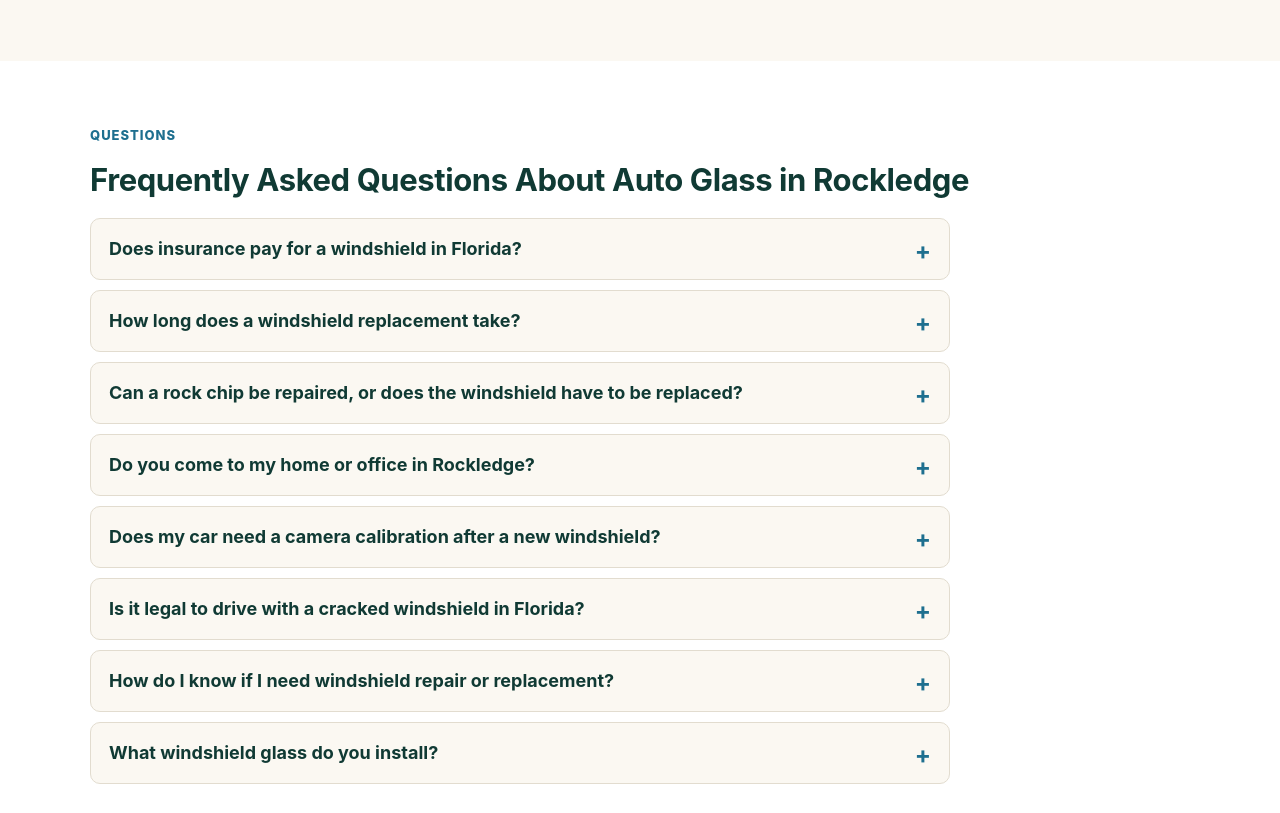
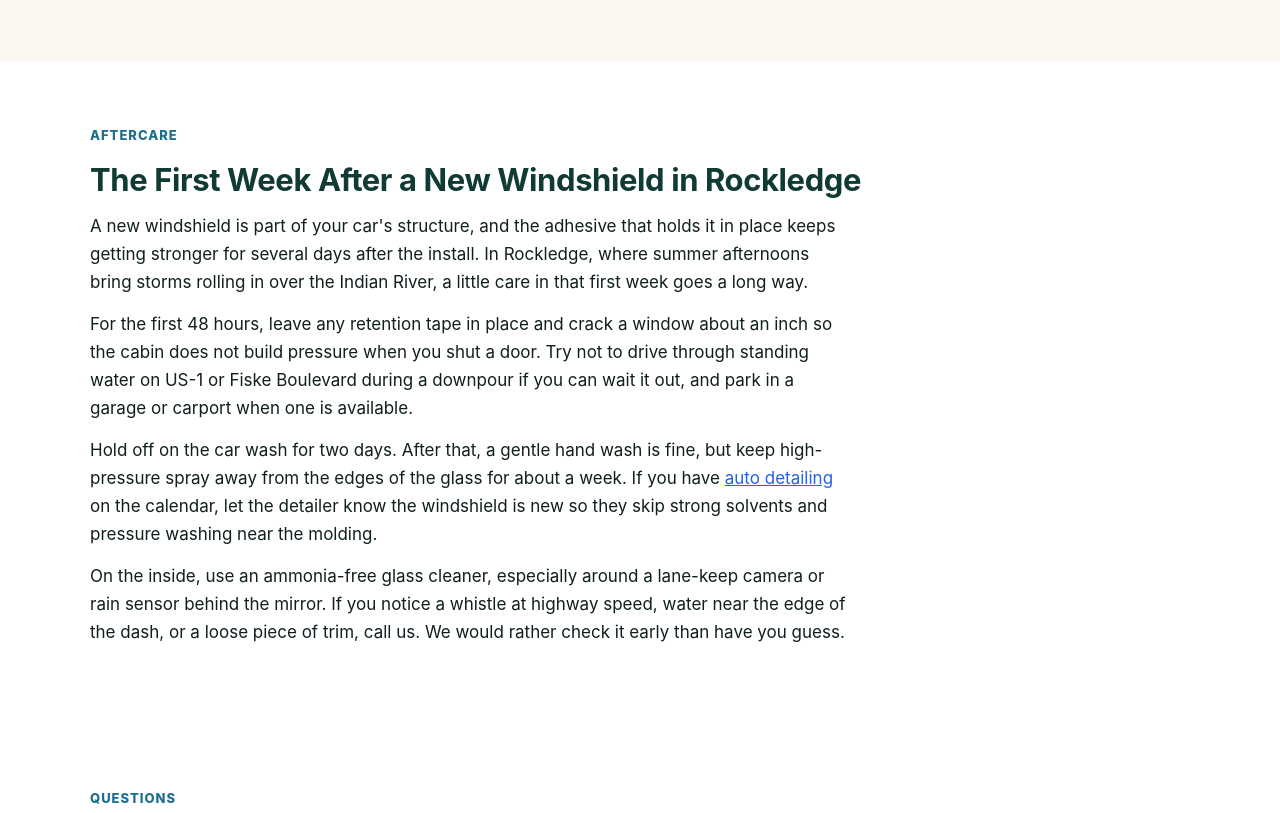
Before and after one commit to iDevRM/auto-glass-repair-rockledge-fl, a plain HTML site: page index.html in a window 1280 px wide. Shown: the part 5803-6616 px from the top of the page. Drawn offline with Linux system fonts and the light colour scheme.

Commit message:
Add backlink to cardetailingwarren.com (circle #32)

```diff
--- a/index.html
+++ b/index.html
@@ -249,6 +249,17 @@
   </div>
 </section>
 
+<section class="sec alt">
+  <div class="wrap">
+    <p class="kicker">Aftercare</p>
+    <h2>The First Week After a New Windshield in Rockledge</h2>
+    <p>A new windshield is part of your car's structure, and the adhesive that holds it in place keeps getting stronger for several days after the install. In Rockledge, where summer afternoons bring storms rolling in over the Indian River, a little care in that first week goes a long way.</p>
+    <p>For the first 48 hours, leave any retention tape in place and crack a window about an inch so the cabin does not build pressure when you shut a door. Try not to drive through standing water on US-1 or Fiske Boulevard during a downpour if you can wait it out, and park in a garage or carport when one is available.</p>
+    <p>Hold off on the car wash for two days. After that, a gentle hand wash is fine, but keep high-pressure spray away from the edges of the glass for about a week. If you have <a href="https://cardetailingwarren.com/" style="color: #2563eb; text-decoration: underline;">auto detailing</a> on the calendar, let the detailer know the windshield is new so they skip strong solvents and pressure washing near the molding.</p>
+    <p>On the inside, use an ammonia-free glass cleaner, especially around a lane-keep camera or rain sensor behind the mirror. If you notice a whistle at highway speed, water near the edge of the dash, or a loose piece of trim, call us. We would rather check it early than have you guess.</p>
+  </div>
+</section>
+
 <!-- FAQ -->
 <section class="sec alt">
   <div class="wrap">
```
